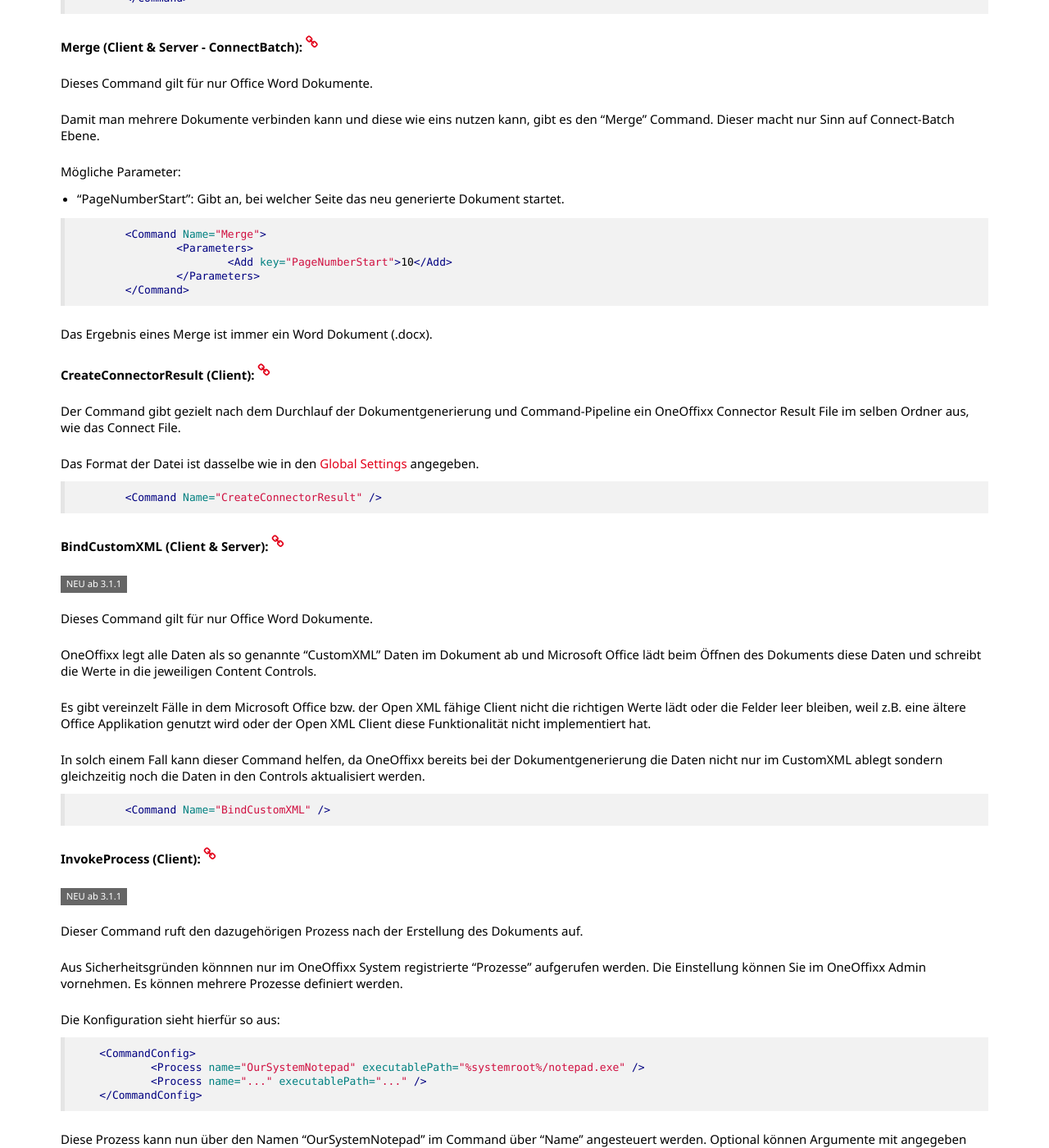
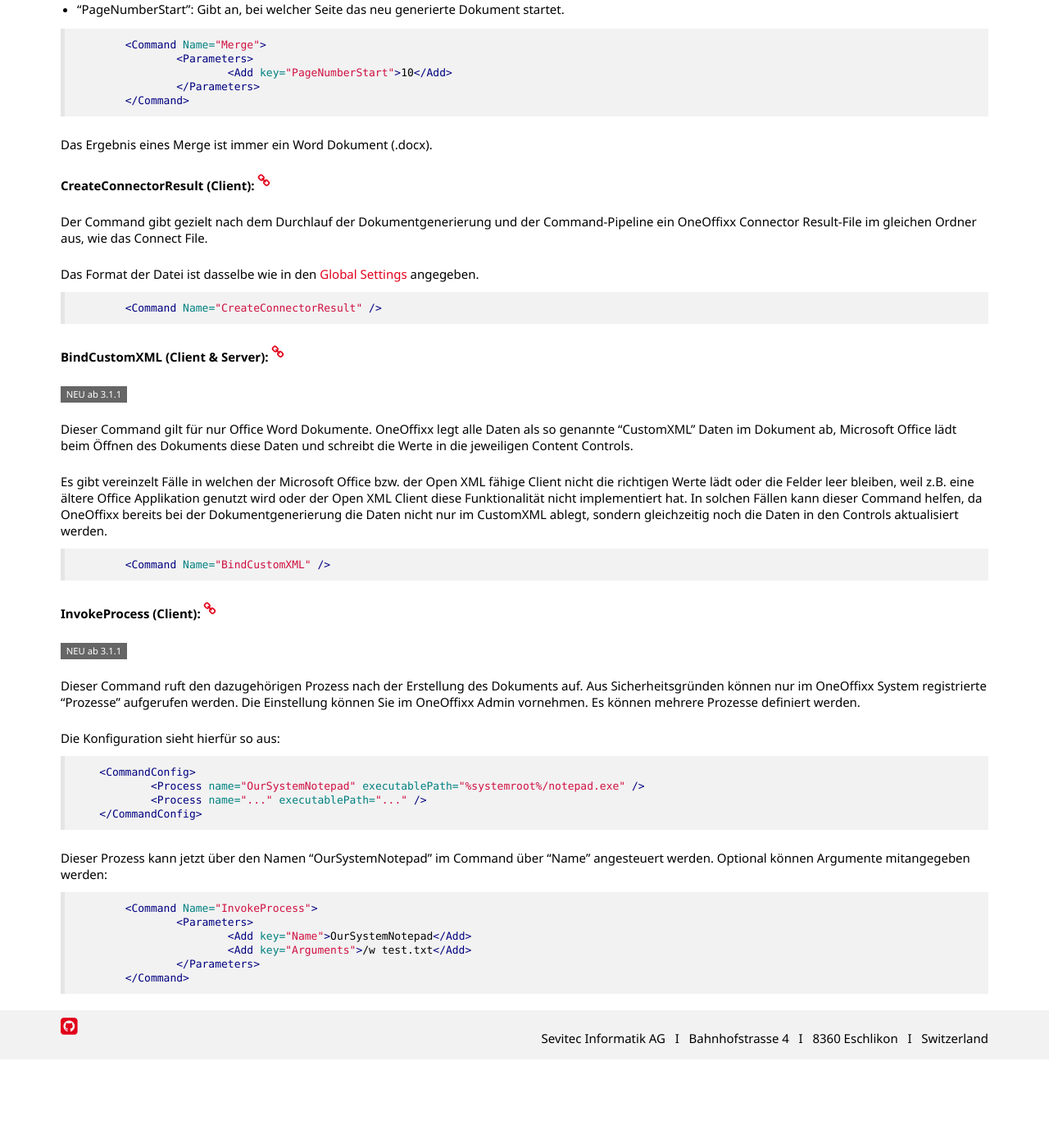
Before and after one commit to primesoft-group/oneoffixx-docs, a Jekyll site: the page built from _pages/connect/de/connect-commands.md, in a window 1280 px wide and 1400 px high, scrolled down 3935 px. Shown: the whole window at 82% size. Built offline with Jekyll 4.4.1, drawn with Linux system fonts in a browser that asks for light colours; nearby versions of some CDN libraries; some web fonts are replaced; after the commit the page ends 5227 px from its top, so only the background shows below that; some of the changed text lies outside the part shown.

Commit message:
Diverse Korrekturen

````diff
--- a/_pages/connect/de/connect-commands.md
+++ b/_pages/connect/de/connect-commands.md
@@ -25,7 +25,7 @@
     </OneOffixxConnectBatch>
 ```
 
-Oder im __OneOffixxConnect__ verwendet werden:
+oder im __OneOffixxConnect__ verwendet werden:
 
 ```xml
     <OneOffixxConnect>
@@ -77,10 +77,7 @@
 
 __ConvertToDocument (Server & Client): {% include anchor.html name="converttodocument" %}__
 
-Dieses Command gilt für nur Word Office Dokumente. OneOffixx verwaltet und generiert Office Templates, d.h. .dotx-Dateien.
-Um nach dem generieren des "Dokument" ein wirkliches Word-Dokument (.docx) zu bekommen wird dieser Command benötigt.
-
-Fehlt diese Angabe und man speichert das Ergebnis als docx-Datei wird Microsoft Word eine Fehlermeldung anzeigen.
+Dieser Command gilt für nur Word Office Dokumente. OneOffixx verwaltet und generiert Office Templates, das heisst .dotx-Dateien. Um nach dem Generieren des "Dokuments" ein wirkliches Word-Dokument (.docx) zu erhalten, wird dieser Command benötigt. Fehlt diese Angabe und speichert man das Ergebnis als .docx-Datei, zeigt Microsoft Word eine Fehlermeldung an.
 
 
 ```xml
@@ -91,38 +88,32 @@
 
 <span class="label label-info">NEU ab 3.1.1</span> Diese Command ist auch im Client verfügbar.
 
-Dieses Command gilt für nur für Word Office Dokumente. OneOffixx konvertiert das Dokument direkt in ein PDF. Dieses Command steht nur im Server zur Verfügung. Sollen PDF's im Client erzeugt werden, bitte das [SaveAs](#saveas) Command verwenden
+Dieser Command gilt für nur Word Office Dokumente. OneOffixx konvertiert das Dokument direkt in ein PDF. Dieser Command steht nur im Server zur Verfügung. Sollen PDFs im Client erzeugt werden, verwenden Sie bitte der [SaveAs](#saveas) Command.
 
 ```xml
 	<Command Name="ConvertToPdf" />
 ```
 
-Nicht alle OpenXML bzw. Microsoft Word Features sind bei der PDF-Konvertierung unterstützt.
-
-Folgende Einschränkungen bestehen:
-
-* Es werden nur "TrueType Font" Schriftarten (TTF), welche auf dem Server installiert sind unterstützt. "OpenType Font" (OTF) wird aktuell nicht unterstützt.
+Bei der PDF-Konvertierung werden nicht alle OpenXML bzw. Microsoft Word Features unterstützt. Eine Einschränkung ist, dass nur "TrueType Font" Schriftarten (TTF), welche auf dem Server installiert sind unterstützt werden. "OpenType Font" (OTF) wird aktuell nicht unterstützt.
 
 __Print (Client):  {% include anchor.html name="print" %}__
 
-Das Dokument wird an den Standard-Drucker gesendet.
+Das Dokument wird an den Standard-Drucker gesendet:
 
 ```xml
 	<Command Name="Print" />
 ```
 
-__SaveAs (Client & Server*):  {% include anchor.html name="saveas" %}__
+__SaveAs (Client & Server*):  {% include anchor.html name="saveas" %}__ : speichert das Dokument am angegebenen Zielort. Der neue Dateispeicherort wird für alle folgenden Commands berücksichtigt (z.B. im DefaultProcess).
 
-Speichert das Dokument am angegebenen Zielort. Der neue Dateispeicherort wird für alle folgenden Commands berücksichtigt (z.B. im DefaultProcess)
-
-Möglicher Parameter:
+Mögliche Parameter:
 
 * "Filename": Absoluter Pfad mit Dateiendung
 * "Overwrite": True/False, gibt an, ob eine bestehende Datei überschrieben werden soll
-* "CreateFolder": True/False, gibt an, ob Ordner, die im Filename angegeben sind erstellt werden sollen
+* "CreateFolder": True/False, gibt an, ob Ordner, die im Filename angegeben sind, erstellt werden sollen
 * "AllowUpdateDocumentPart": True/False, bei "True" wird der OneOffixx Document Part als "SavedDocument" anstatt "NewDocument" markiert
 
-Nur Client-Seitig verfügbar:
+Nur client-seitig verfügbar:
 
 * "Type": Wenn hier "PDF" angegeben wird, wird das Dokument über Microsoft Word als PDF gespeichert.
 
@@ -138,13 +129,9 @@
 		</Parameters>
 	</Command>
 ```
-__UpdateFieldsOnOpen (Client & Server): {% include anchor.html name="updatefieldsonopen" %}__
+__UpdateFieldsOnOpen (Client & Server): {% include anchor.html name="updatefieldsonopen" %}__ : Dieser Command gilt für nur Word Office Dokumente. Es speichert im Dokument die Information, dass Office die Felder, wie z.B. Inhaltsverzeichnisse oder Verknüpfungen, aktualisieren soll.
 
-Dieses Command gilt für nur Word Office Dokumente.
-
-Speichert im Dokument die Information, dass Office die Felder, wie z.B. Inhaltsverzeichnisse oder Verknüpfungen, aktualisieren soll.
-
-Hinweis: Standardmässig wird nur ein Flag im Dokument gesetzt, sodass Word beim Öffnen des Dokuments den Nutzer fragt ob die Felder aktualisiert werden sollen.
+Hinweis: Standardmässig wird nur ein Flag im Dokument gesetzt, so dass Word beim Öffnen des Dokuments den Nutzer fragt, ob die Felder aktualisiert werden sollen.
 
 ```xml
 	<Command Name="UpdateFieldsOnOpen" />
@@ -172,9 +159,7 @@
 
 __Merge (Client & Server - ConnectBatch): {% include anchor.html name="merge" %}__
 
-Dieses Command gilt für nur Office Word Dokumente.
-
-Damit man mehrere Dokumente verbinden kann und diese wie eins nutzen kann, gibt es den "Merge" Command. Dieser macht nur Sinn auf Connect-Batch Ebene.
+Dieser Command gilt für nur Office Word Dokumente. Damit man mehrere Dokumente verbinden kann und diese wie eins nutzen kann, gibt es den "Merge" Command. Dieser macht nur auf Connect-Batch Ebene Sinn.
 
 Mögliche Parameter:
 
@@ -192,7 +177,7 @@
 
 __CreateConnectorResult (Client): {% include anchor.html name="createconnectorresult" %}__
 
-Der Command gibt gezielt nach dem Durchlauf der Dokumentgenerierung und Command-Pipeline ein OneOffixx Connector Result File im selben Ordner aus, wie das Connect File.
+Der Command gibt gezielt nach dem Durchlauf der Dokumentgenerierung und der Command-Pipeline ein OneOffixx Connector Result-File im gleichen Ordner aus, wie das Connect File.
 
 Das Format der Datei ist dasselbe wie in den [Global Settings]({{ site.baseurl }}/connect/de/xml-schema/#oneoffixx-connect-batch-settings) angegeben.
 
@@ -204,13 +189,9 @@
 
 <span class="label label-info">NEU ab 3.1.1</span>
 
-Dieses Command gilt für nur Office Word Dokumente.
+Dieser Command gilt für nur Office Word Dokumente. OneOffixx legt alle Daten als so genannte "CustomXML" Daten im Dokument ab, Microsoft Office lädt beim Öffnen des Dokuments diese Daten und schreibt die Werte in die jeweiligen Content Controls.
 
-OneOffixx legt alle Daten als so genannte "CustomXML" Daten im Dokument ab und Microsoft Office lädt beim Öffnen des Dokuments diese Daten und schreibt die Werte in die jeweiligen Content Controls.
-
-Es gibt vereinzelt Fälle in dem Microsoft Office bzw. der Open XML fähige Client nicht die richtigen Werte lädt oder die Felder leer bleiben, weil z.B. eine ältere Office Applikation genutzt wird oder der Open XML Client diese Funktionalität nicht implementiert hat.
-
-In solch einem Fall kann dieser Command helfen, da OneOffixx bereits bei der Dokumentgenerierung die Daten nicht nur im CustomXML ablegt sondern gleichzeitig noch die Daten in den Controls aktualisiert werden.
+Es gibt vereinzelt Fälle in welchen der Microsoft Office bzw. der Open XML fähige Client nicht die richtigen Werte lädt oder die Felder leer bleiben, weil z.B. eine ältere Office Applikation genutzt wird oder der Open XML Client diese Funktionalität nicht implementiert hat. In solchen Fällen kann dieser Command helfen, da OneOffixx bereits bei der Dokumentgenerierung die Daten nicht nur im CustomXML ablegt, sondern gleichzeitig noch die Daten in den Controls aktualisiert werden.
 
 ```xml
 	<Command Name="BindCustomXML" />
@@ -220,9 +201,7 @@
 
 <span class="label label-info">NEU ab 3.1.1</span>
 
-Dieser Command ruft den dazugehörigen Prozess nach der Erstellung des Dokuments auf.
-
-Aus Sicherheitsgründen könnnen nur im OneOffixx System registrierte "Prozesse" aufgerufen werden. Die Einstellung können Sie im OneOffixx Admin vornehmen. Es können mehrere Prozesse definiert werden.
+Dieser Command ruft den dazugehörigen Prozess nach der Erstellung des Dokuments auf. Aus Sicherheitsgründen können nur im OneOffixx System registrierte "Prozesse" aufgerufen werden. Die Einstellung können Sie im OneOffixx Admin vornehmen. Es können mehrere Prozesse definiert werden.
 
 Die Konfiguration sieht hierfür so aus:
 
@@ -232,7 +211,7 @@
 	    <Process name="..." executablePath="..." />
     </CommandConfig>
 ```
-Diese Prozess kann nun über den Namen "OurSystemNotepad" im Command über "Name" angesteuert werden. Optional können Argumente mit angegeben werden:
+Dieser Prozess kann jetzt über den Namen "OurSystemNotepad" im Command über "Name" angesteuert werden. Optional können Argumente mitangegeben werden:
 
 ```xml
 	<Command Name="InvokeProcess">
````
Also changed, not shown: other parts of _pages/connect/de/connect-commands.md (+7 -7 lines), _pages/connect/de/connect-arguments.md (+9 -11 lines), _pages/connect/de/usage.md (+7 -10 lines), _pages/connect/de/xml-schema.md (+6 -6 lines).
